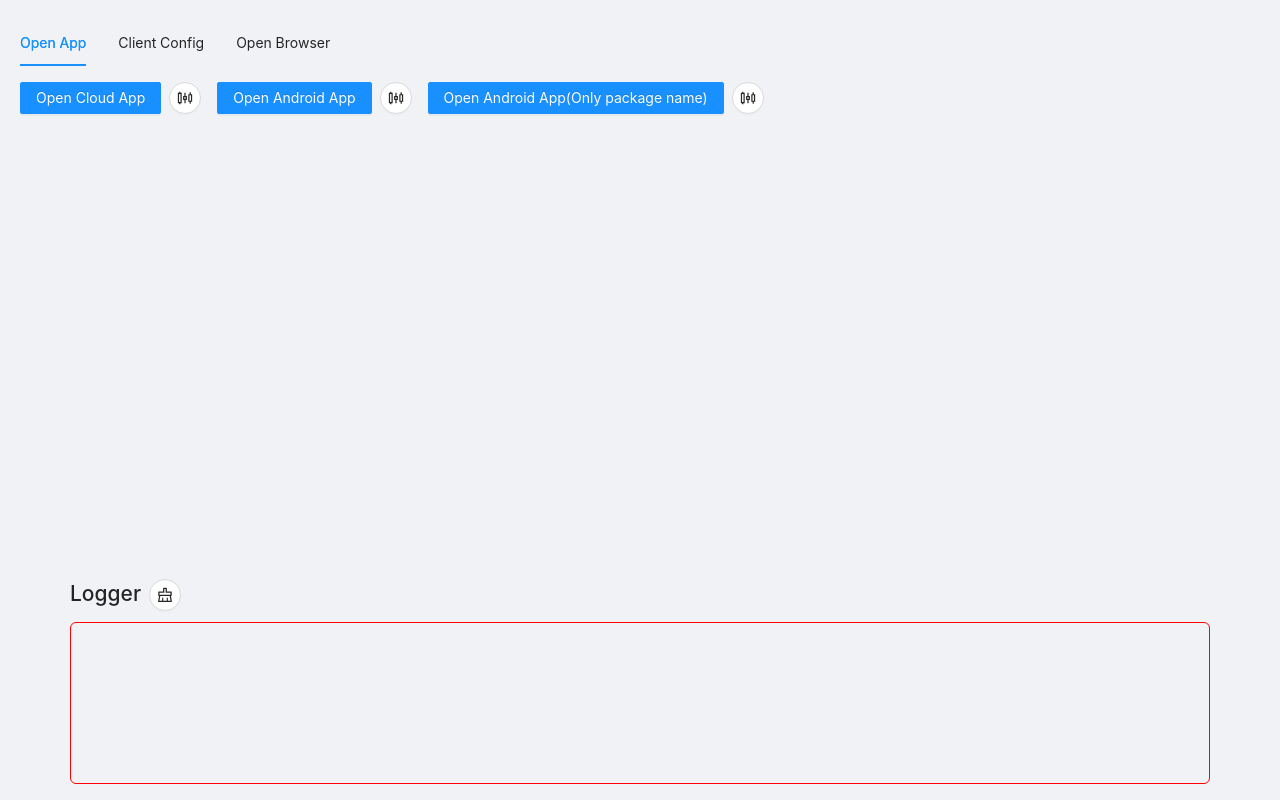
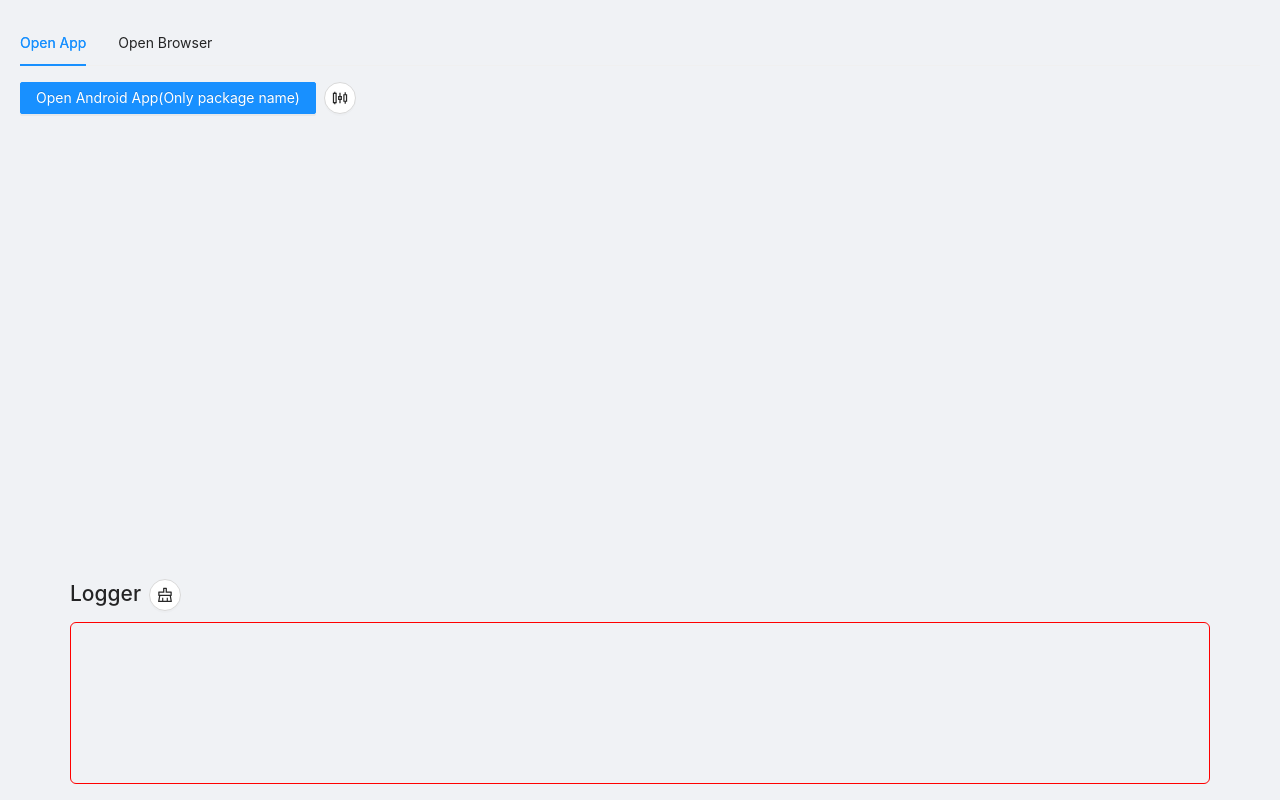
Before and after one commit to summer-bst/qt-webchannel-demo, a React (Create React App) app: page / in a window 1280 px wide. Built offline with nearby package versions, Linux system fonts and the light colour scheme.

Commit message:
no message

```diff
--- a/src/components/openApp/Index.tsx
+++ b/src/components/openApp/Index.tsx
@@ -49,7 +49,7 @@ const OpenApp: React.FC = () => {
     <div className={style.container}>
       <Space size={"middle"} wrap>
         {/* cloud app */}
-        <Space>
+        {/* <Space>
           <Button
             type="primary"
             onClick={() => _onOpenApp("openCloudGame", "cloudApp")}
@@ -62,9 +62,9 @@ const OpenApp: React.FC = () => {
               <SlidersOutlined onClick={() => _onOpenAppConfig("cloudApp")} />
             }
           />
-        </Space>
+        </Space> */}
         {/* android app */}
-        <Space>
+        {/* <Space>
           <Button
             type="primary"
             onClick={() => _onOpenApp("installOrPlayAppforVm", "androidApp")}
@@ -77,7 +77,7 @@ const OpenApp: React.FC = () => {
               <SlidersOutlined onClick={() => _onOpenAppConfig("androidApp")} />
             }
           />
-        </Space>
+        </Space> */}
         {/* android app,only packageName */}
         <Space>
           <Button
--- a/src/tabs.ts
+++ b/src/tabs.ts
@@ -7,10 +7,10 @@ const tabs: ITabsItem[] = [
   //   title: "User Info",
   //   id: "userInfo",
   // },
-  {
-    title: "Client Config",
-    id: "clientConfig",
-  },
+  // {
+  //   title: "Client Config",
+  //   id: "clientConfig",
+  // },
   {
     title: "Open Browser",
     id: "browser",
```
